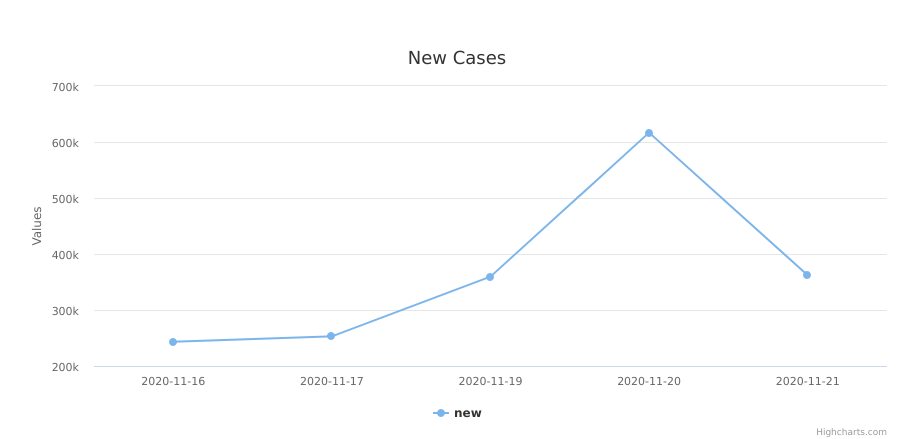
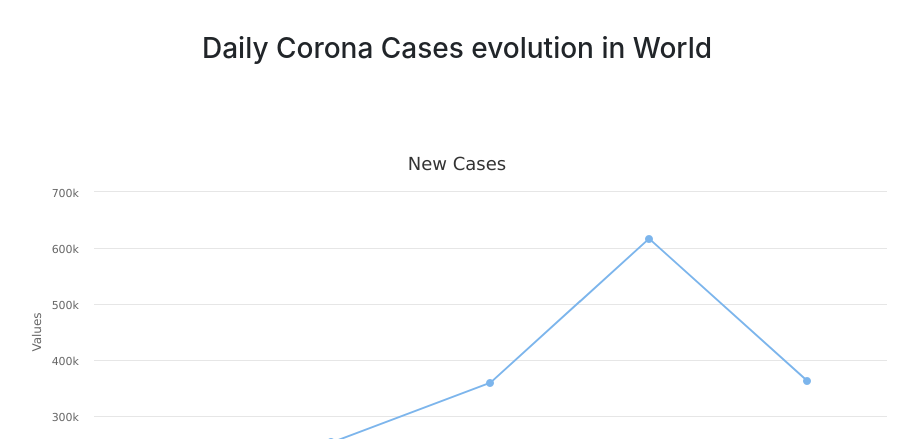
Before and after one commit to SergiuCl/coronaCases, a Flask app: page /history/World in a window 1280 px wide. Shown: the part 56-495 px from the top of the page, without its empty margins (183-1101 px from the left). Run offline with Flask 2, Linux system fonts and the light colour scheme; data comes from the database, SQL or seed files in the repository; some libraries are stand-ins or nearby versions.

Commit message:
changes in history.html - added title

```diff
--- a/app.py
+++ b/app.py
@@ -109,7 +109,7 @@ def cases_history(content):
                 deathsHistoryList = []
                 deathsHistoryList = get_value_list(deathsHistory, "deaths")
 
-    return render_template('history.html', context=content, newCases=json.dumps(newCasesHistoryList), active=json.dumps(activeCasesHistoryList), newDeaths=json.dumps(deathsHistoryList), dates=json.dumps(dates))
+    return render_template('history.html', content=content, newCases=json.dumps(newCasesHistoryList), active=json.dumps(activeCasesHistoryList), newDeaths=json.dumps(deathsHistoryList), dates=json.dumps(dates))
     #return render_template('history.html', context=content, newCases=newCases[0]['new'], maximumActive=activeCases[0]['active'], maximumDeaths=deaths[0]['deaths'], dates=dates)
     #return render_template('history.html', context=content, newCases=maximumNew[0]['max("new")'], maximumActive=maximumActive[0]['max("active")'], maximumDeaths=maximumDeaths[0]['max("deaths")'])
 
--- a/templates/history.html
+++ b/templates/history.html
@@ -11,10 +11,10 @@
 
 {% block body %}
     {% block main %}
-
-	<p>{{ content }}</p>
-
-
+	<h3 class="my-2" style="text-align: center;">Daily Corona Cases evolution in {{ content }}</h3>
+	<br>
+	<br>
+	<br>
 	<div id="container" style="margin-right: 200px; margin-left: 200px;"></div>
 	<br>
 	<div id="container2" style="margin-right: 200px; margin-left: 200px;"></div>
```
